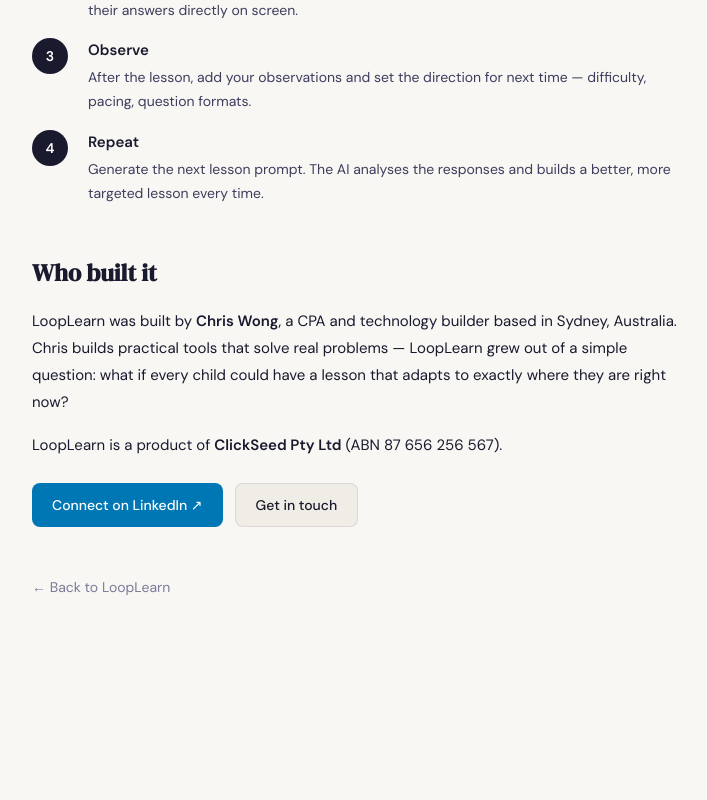
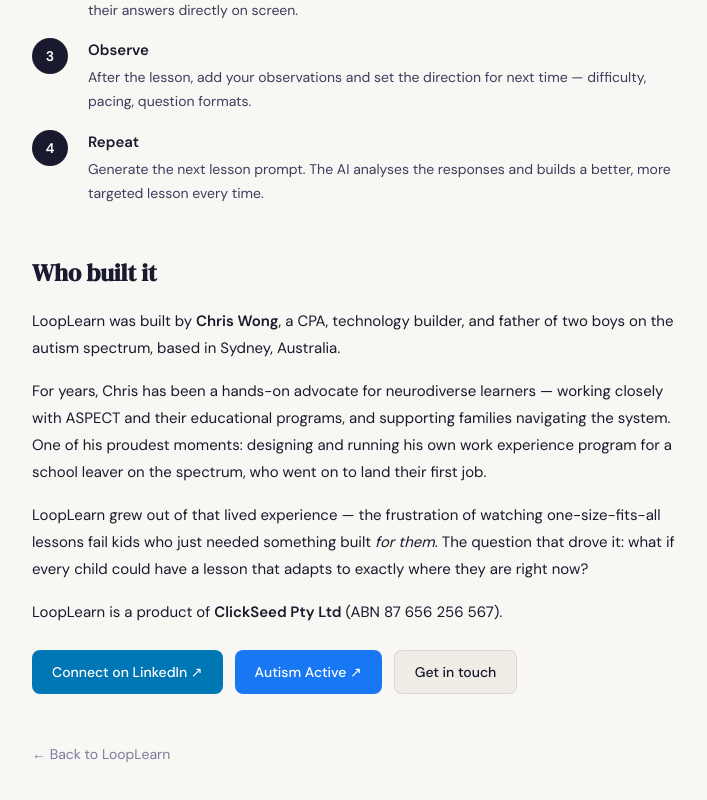
Before and after one commit to overwatchodds-ops/looplearn, a Next.js app: page /about in a window 1280 px wide. Shown: the part 1073-1873 px from the top of the page, without its empty margins (284-991 px from the left). Before the commit the page ends 1732 px from the top, so only its background shows below. Built offline with nearby package versions, Linux system fonts and the light colour scheme.

Commit message:
Add files via upload

```diff
--- a/app/about/page.js
+++ b/app/about/page.js
@@ -136,16 +136,26 @@
             Who built it
           </h2>
           <p style={{ lineHeight: 1.8, marginBottom: 16 }}>
-            LoopLearn was built by <strong>Chris Wong</strong>, a CPA and technology builder
-            based in Sydney, Australia. Chris builds practical tools that solve real problems —
-            LoopLearn grew out of a simple question: what if every child could have a lesson
-            that adapts to exactly where they are right now?
+            LoopLearn was built by <strong>Chris Wong</strong>, a CPA, technology builder, and
+            father of two boys on the autism spectrum, based in Sydney, Australia.
+          </p>
+          <p style={{ lineHeight: 1.8, marginBottom: 16 }}>
+            For years, Chris has been a hands-on advocate for neurodiverse learners — working
+            closely with ASPECT and their educational programs, and supporting families navigating
+            the system. One of his proudest moments: designing and running his own work experience
+            program for a school leaver on the spectrum, who went on to land their first job.
+          </p>
+          <p style={{ lineHeight: 1.8, marginBottom: 16 }}>
+            LoopLearn grew out of that lived experience — the frustration of watching one-size-fits-all
+            lessons fail kids who just needed something built <em>for them</em>. The question that
+            drove it: what if every child could have a lesson that adapts to exactly where they
+            are right now?
           </p>
           <p style={{ lineHeight: 1.8, marginBottom: 24 }}>
             LoopLearn is a product of{' '}
             <strong>ClickSeed Pty Ltd</strong> (ABN 87 656 256 567).
           </p>
-          <div style={{ display: 'flex', gap: 12 }}>
+          <div style={{ display: 'flex', gap: 12, flexWrap: 'wrap' }}>
             <a
               href="https://www.linkedin.com/in/chriswongcpa"
               target="_blank"
@@ -164,6 +174,25 @@
               }}
             >
               Connect on LinkedIn ↗
+            </a>
+            <a
+              href="https://www.facebook.com/AutismActive/"
+              target="_blank"
+              rel="noreferrer"
+              style={{
+                display: 'inline-flex',
+                alignItems: 'center',
+                gap: 8,
+                padding: '10px 20px',
+                background: '#1877F2',
+                color: 'white',
+                borderRadius: 8,
+                textDecoration: 'none',
+                fontSize: 14,
+                fontWeight: 500,
+              }}
+            >
+              Autism Active ↗
             </a>
             <a
               href="mailto:chris@clickseed.com.au"
```
